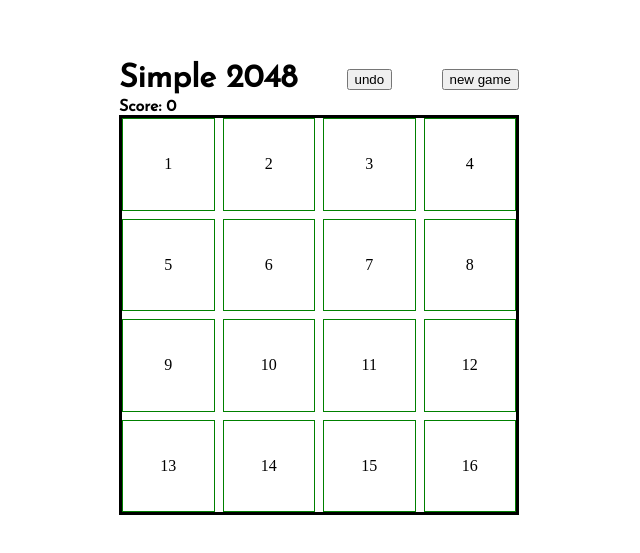
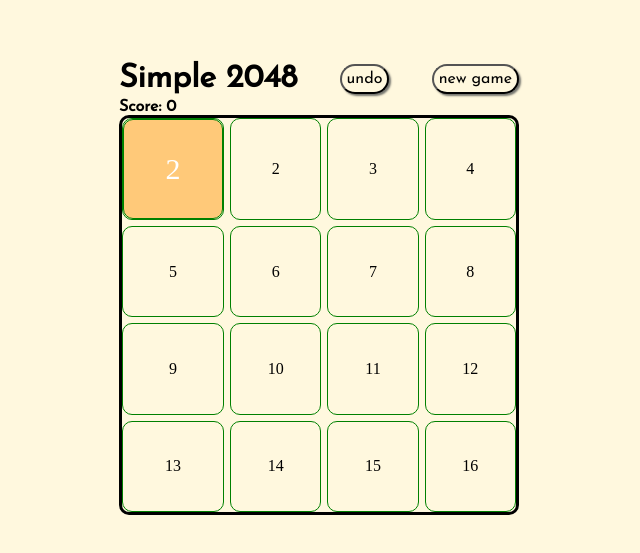
Before and after one commit to asianchun/2048, a plain HTML site: page index.html in a window 1280 px wide. Shown: the part 113-666 px from the top of the page, without its empty margins (321-961 px from the left). Drawn offline with Linux system fonts and the light colour scheme.

Commit message:
Finish styling + test 2

```diff
--- a/index.html
+++ b/index.html
@@ -1,15 +1,24 @@
 <!DOCTYPE html>
 <html lang="en">
   <head>
-    <meta charset="UTF-8">
-    <meta http-equiv="X-UA-Compatible" content="IE=edge">
-    <meta name="viewport" content="width=device-width, initial-scale=1.0"
+    <meta charset="UTF-8" />
+    <meta http-equiv="X-UA-Compatible" content="IE=edge" />
+    <meta
+      name="viewport"
+      content="width=device-width, initial-scale=1.0"
+      <link
+      rel="preconnect"
+      href="https://fonts.googleapis.com"
+    />
+    <link rel="preconnect" href="https://fonts.gstatic.com" crossorigin />
+    <link
+      href="https://fonts.googleapis.com/css2?family=Josefin+Sans&display=swap"
+      rel="stylesheet"
+    />
 
-    <link rel="preconnect" href="https://fonts.googleapis.com">
-    <link rel="preconnect" href="https://fonts.gstatic.com" crossorigin>
-    <link href="https://fonts.googleapis.com/css2?family=Josefin+Sans&display=swap" rel="stylesheet">
+    <script defer src="index.js"></script>
 
-    <link rel="stylesheet" href="style.css" type="text/css">
+    <link rel="stylesheet" href="style.css" type="text/css" />
     <title>2048</title>
   </head>
 
@@ -20,10 +29,10 @@
       <button class="button">new game</button>
     </div>
 
-    <h4>Score: 0</h4>
+    <h4 class="score">Score: 0</h4>
 
     <div class="canvas">
-        <div class="playArea">1</div>
+      <div class="playArea"><div class="playArea test">2</div></div>
       <div class="playArea">2</div>
       <div class="playArea">3</div>
       <div class="playArea">4</div>
@@ -40,8 +49,5 @@
       <div class="playArea">15</div>
       <div class="playArea">16</div>
     </div>
-
-    <script src="index.js"></script>
   </body>
-
 </html>
--- a/style.css
+++ b/style.css
@@ -1,4 +1,6 @@
-*, *::before, *::after {
+*,
+*::before,
+*::after {
   box-sizing: border-box;
 }
 
@@ -7,6 +9,7 @@ html {
   height: 100vh;
   align-items: center;
   justify-content: center;
+  background-color: #fff8de;
 }
 
 .heading {
@@ -15,26 +18,40 @@ html {
   align-items: center;
   justify-content: space-between;
   height: 40px;
-    font-family: 'Josefin Sans', sans-serif;
+  font-family: "Josefin Sans", sans-serif;
 }
 
 .button {
   cursor: pointer;
+  border-radius: 20px;
+  font-size: 16px;
+  font-family: "Josefin Sans", sans-serif;
+  padding: 5px 5px;
+  color: black;
+  background-color: #fff8de;
+  box-shadow: 2px 2px 2px #75756f;
 }
 
-h4 {
+.button:hover {
+  box-shadow: 1px 1px 2px #fff8de;
+  color: #fff8de;
+  background-color: black;
+}
+
+.score {
   margin: 0;
-    font-family: 'Josefin Sans', sans-serif;
+  font-family: "Josefin Sans", sans-serif;
 }
 
 .canvas {
+  border-radius: 10px;
   display: grid;
   border: 3px solid;
   height: 400px;
   width: 400px;
   grid-template-columns: 1fr 1fr 1fr 1fr;
   grid-template-rows: 1fr 1fr 1fr 1fr;
-    gap: 8px 8px;
+  gap: 6px 6px;
 }
 
 .playArea {
@@ -42,4 +59,13 @@ h4 {
   align-items: center;
   justify-content: center;
   border: 1px solid green;
+  border-radius: 10px;
 }
+
+.test {
+  width: 100px;
+  height: 100px;
+  background-color: rgb(255, 201, 121);
+  color: white;
+  font-size: 30px;
+}
```
Lines whose indentation alone changed are shown as unchanged.
